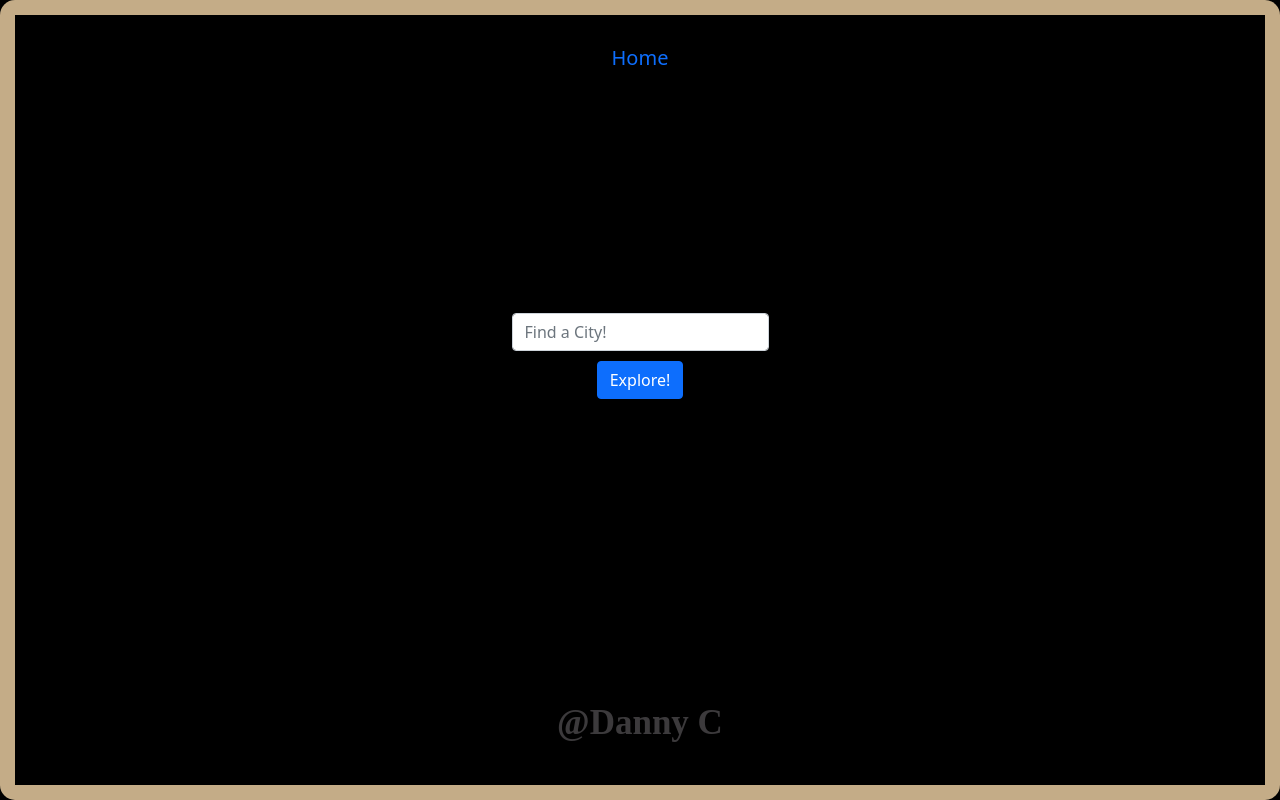
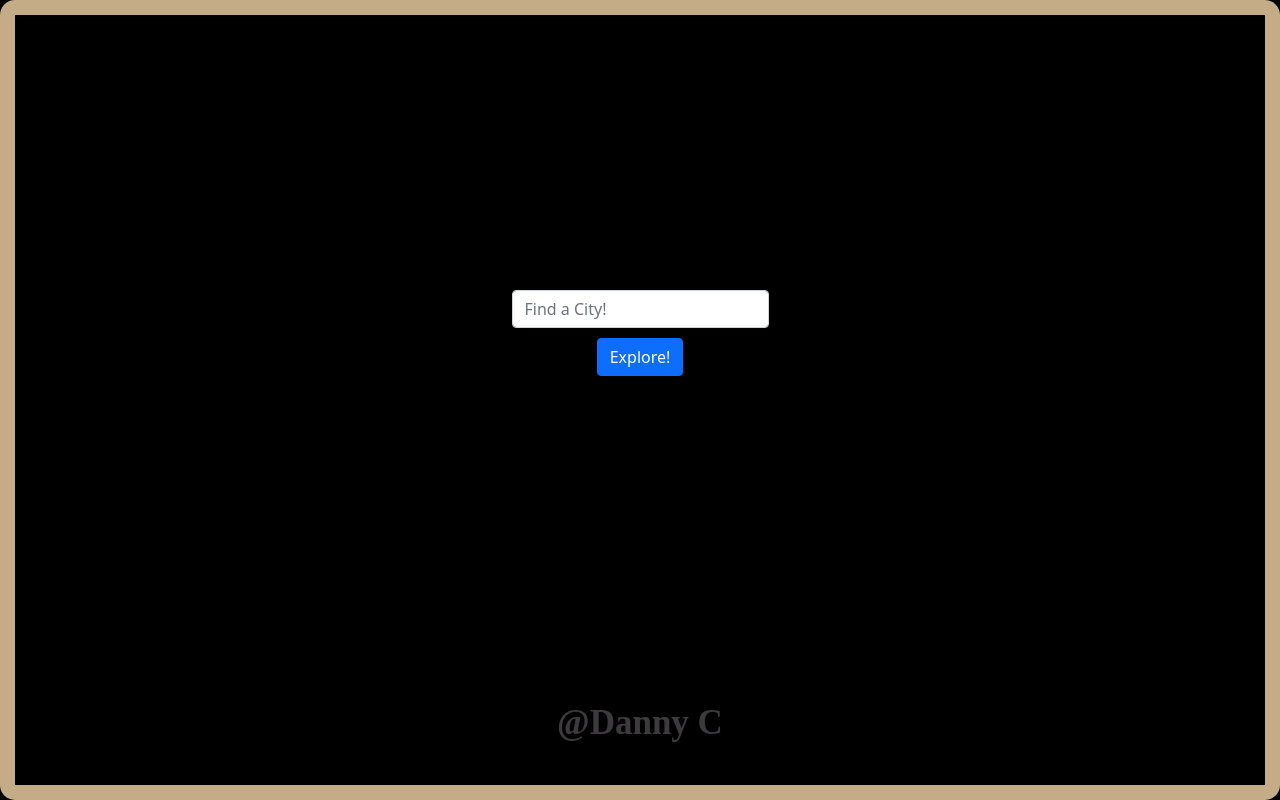
Before and after one commit to Dcastro99/city-explorer, a React (Create React App) app: page / in a window 1280 px wide. Built offline with nearby package versions, Linux system fonts and the light colour scheme; a web font is replaced by a local one.

Commit message:
removed home link

```diff
--- a/src/Header.js
+++ b/src/Header.js
@@ -6,9 +6,7 @@ class Header extends React.Component {
   render() {
     return (
       <Nav id="nav" defaultActiveKey="/home" as="ul">
-        <Nav.Item as="li">
-          <Nav.Link href="./">Home</Nav.Link>
-        </Nav.Item>
+        <Nav.Item as="li"></Nav.Item>
       </Nav>
     );
   }
```
